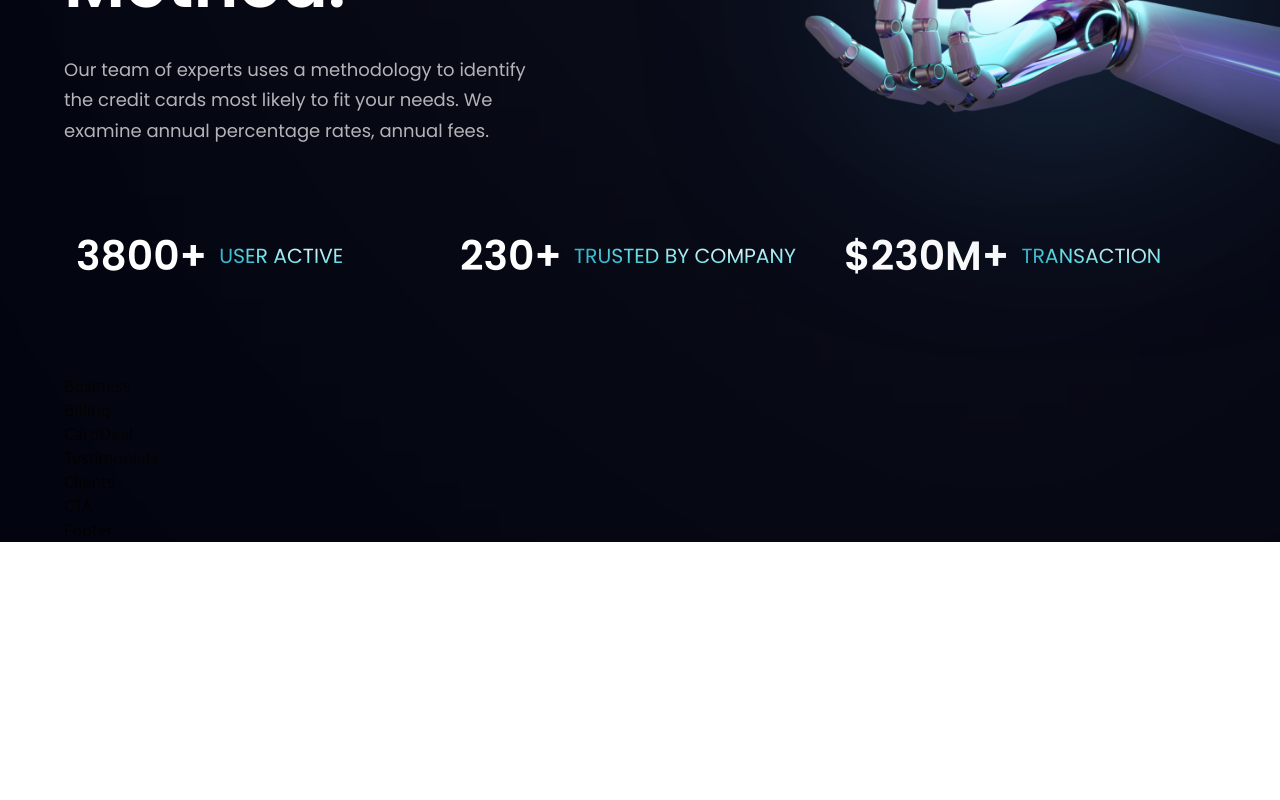
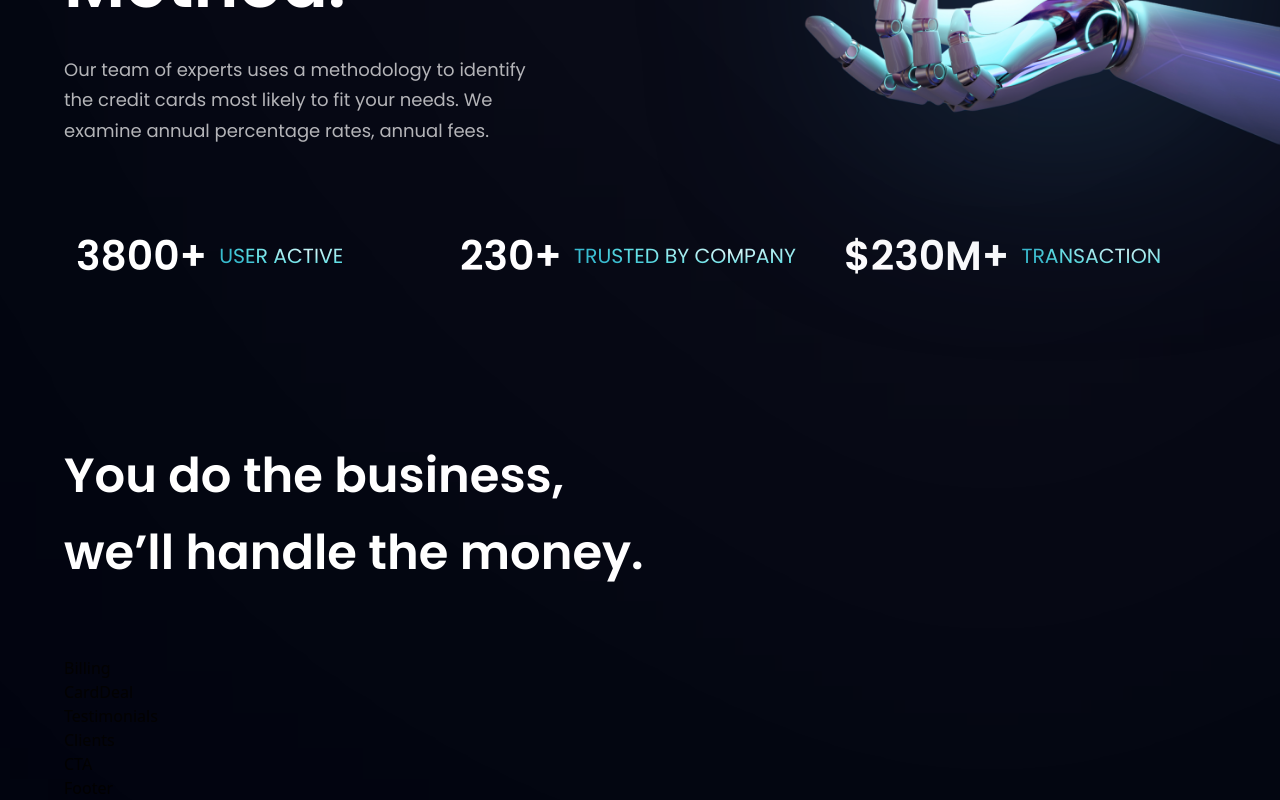
Before and after one commit to rhyno3117/Modern-UI-UX-Web-Template, a React (Vite) app in the folder vite-project/: page / in a window 1280 px wide. Shown: the part 571-1371 px from the top of the page. Before the commit the page ends 1113 px from the top, so only its background shows below. Built offline with nearby package versions, Linux system fonts and the light colour scheme.

Commit message:
Adds myfile.md

```diff
--- a/vite-project/src/components/Business.jsx
+++ b/vite-project/src/components/Business.jsx
@@ -4,7 +4,14 @@
 
 const Business = () => {
   return (
-    <div>Business</div>
+    <section id="features" className={layout.section}>
+      <div className={layout.sectionInfo}>
+        <h2 className={styles.heading2}>
+          You do the business, <br className="sm:block hidden" /> we’ll handle
+          the money.
+        </h2>
+      </div>
+    </section>
   )
 }
 
```
